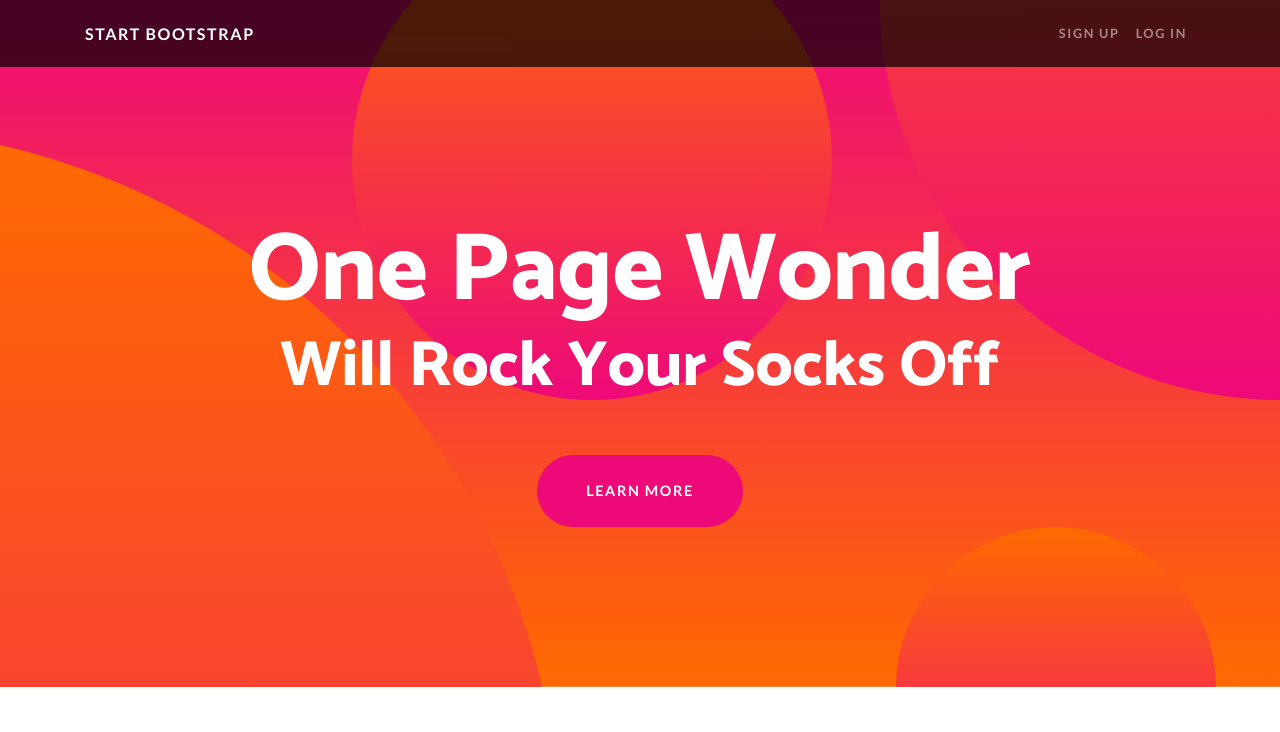
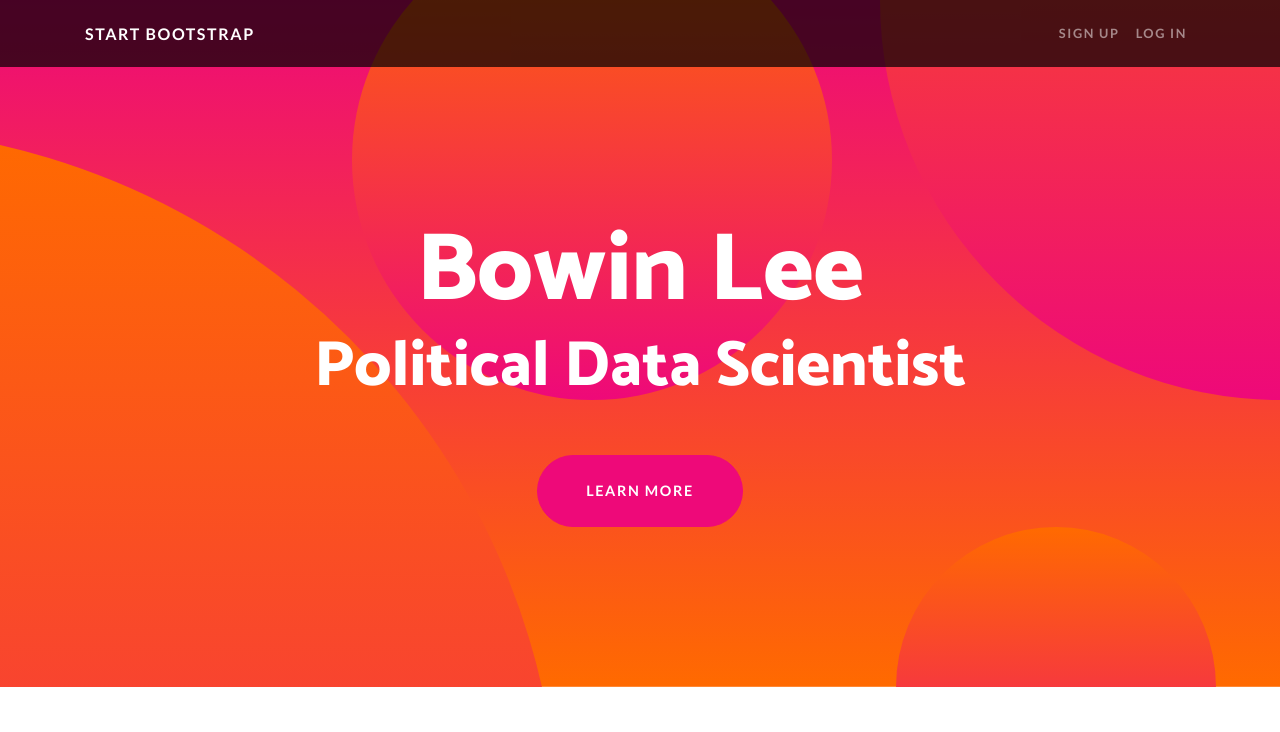
Before and after one commit to balee555/balee555.github.io, a website: page index.html in a window 1280 px wide. Shown: the top 732 px of the page. Drawn offline with Linux system fonts and the light colour scheme.

Commit message:
stablegenius

```diff
--- a/index.html
+++ b/index.html
@@ -8,7 +8,7 @@
     <meta name="description" content="">
     <meta name="author" content="">
 
-    <title>One Page Wonder - Start Bootstrap Template</title>
+    <title>Bowin Lee's Website</title>
 
     <!-- Bootstrap core CSS -->
     <link href="vendor/bootstrap/css/bootstrap.min.css" rel="stylesheet">
@@ -47,8 +47,8 @@
     <header class="masthead text-center text-white">
       <div class="masthead-content">
         <div class="container">
-          <h1 class="masthead-heading mb-0">One Page Wonder</h1>
-          <h2 class="masthead-subheading mb-0">Will Rock Your Socks Off</h2>
+          <h1 class="masthead-heading mb-0">Bowin Lee</h1>
+          <h2 class="masthead-subheading mb-0">Political Data Scientist</h2>
           <a href="#" class="btn btn-primary btn-xl rounded-pill mt-5">Learn More</a>
         </div>
       </div>
```
